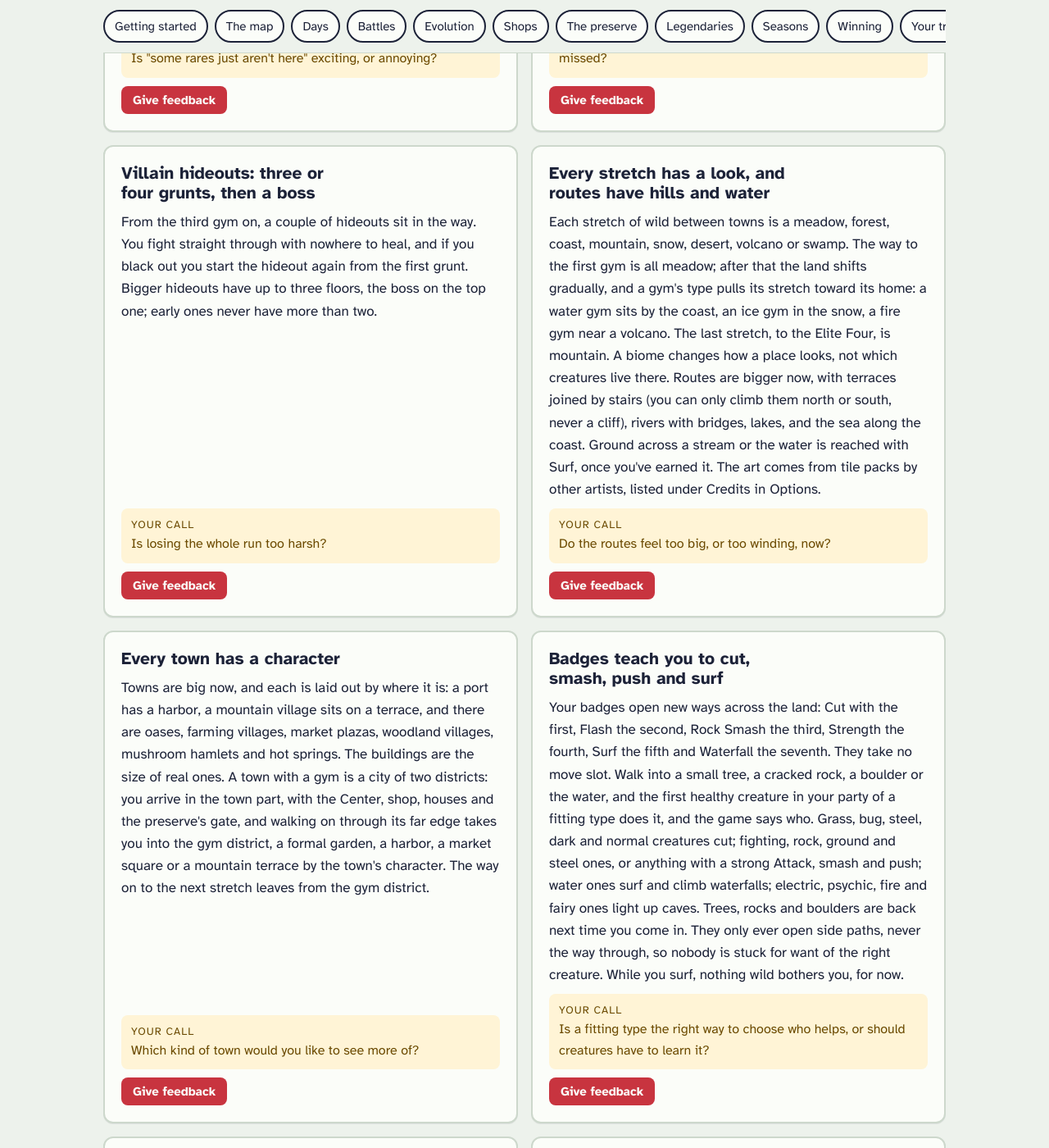
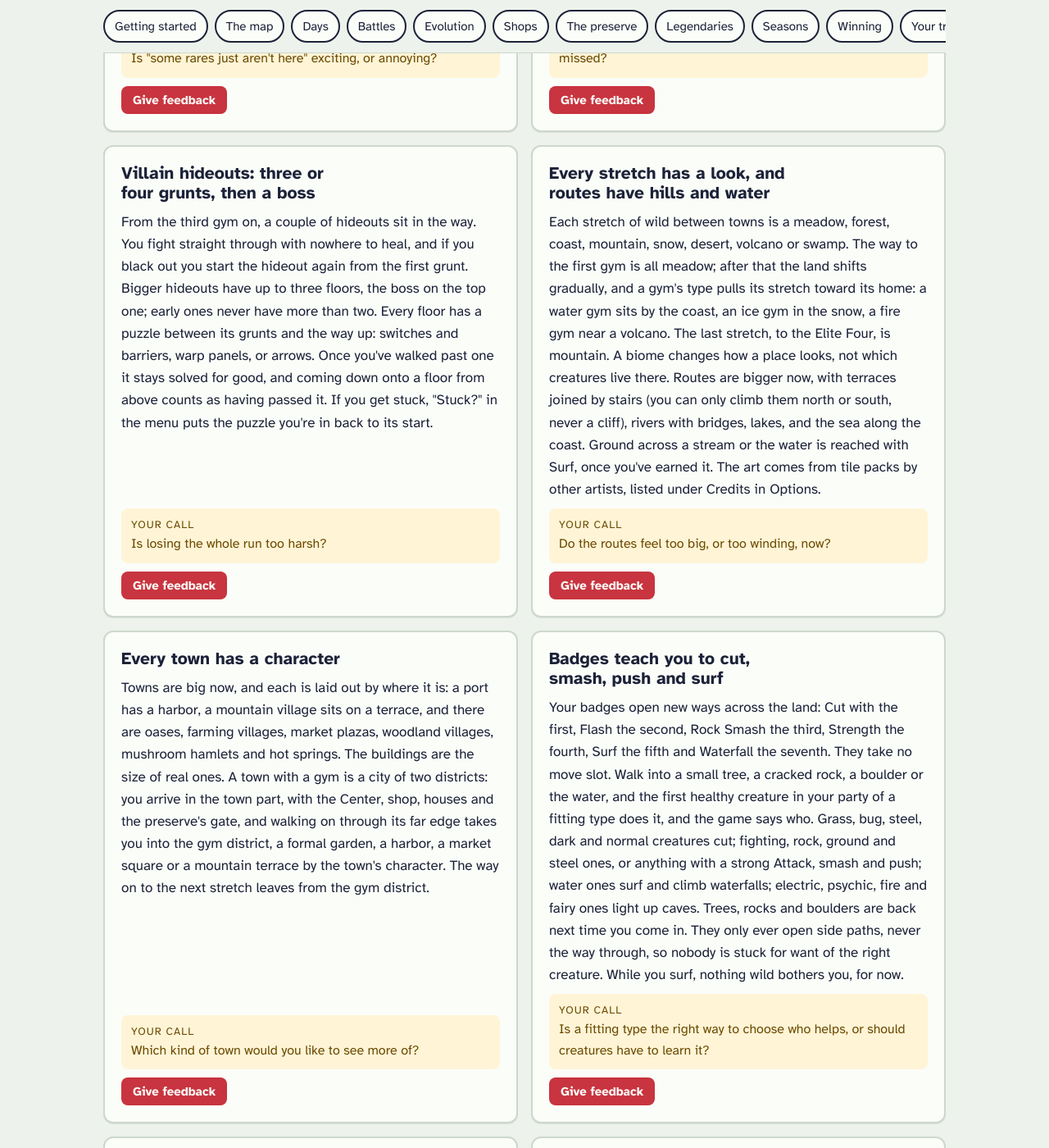
Before and after one commit to Four-Cube-Games/super-adventure, a Jekyll site: the page built from handbook.html, in a window 1280 px wide and 1400 px high, scrolled down 4188 px. Shown: the whole window at 82% size. Built offline with Jekyll 4.4.1, drawn with Linux system fonts in a browser that asks for light colours; some of the changed text lies outside the part shown.

Commit message:
Describe puzzles in hideouts and Victory Road

```diff
--- a/handbook.html
+++ b/handbook.html
@@ -139,7 +139,7 @@ styles: /assets/handbook.css
     </article>
     <article class="rule" data-rule="hideouts">
       <h3>Villain hideouts: three or four grunts, then a boss</h3>
-      <p class="said">From the third gym on, a couple of hideouts sit in the way. You fight straight through with nowhere to heal, and if you black out you start the hideout again from the first grunt. Bigger hideouts have up to three floors, the boss on the top one; early ones never have more than two.</p>
+      <p class="said">From the third gym on, a couple of hideouts sit in the way. You fight straight through with nowhere to heal, and if you black out you start the hideout again from the first grunt. Bigger hideouts have up to three floors, the boss on the top one; early ones never have more than two. Every floor has a puzzle between its grunts and the way up: switches and barriers, warp panels, or arrows. Once you've walked past one it stays solved for good, and coming down onto a floor from above counts as having passed it. If you get stuck, "Stuck?" in the menu puts the puzzle you're in back to its start.</p>
       <p class="ask">Is losing the whole run too harsh?</p>
       <a class="tell" href="{{ site.repo }}/issues/new?template=feedback.yml&amp;title=Handbook%3A%20Villain%20hideouts%3A%20three%20or%20four%20grunts%2C%20then%20a%20boss&amp;rule=Villain%20hideouts%3A%20three%20or%20four%20grunts%2C%20then%20a%20boss">Give feedback</a>
     </article>
@@ -169,7 +169,7 @@ styles: /assets/handbook.css
     </article>
     <article class="rule" data-rule="dark-caves">
       <h3>Deep caves are dark until someone can light them</h3>
-      <p class="said">Caves in the second half of the map show only a circle around you. With a creature in your party that can use Flash, you see the whole cave.</p>
+      <p class="said">Caves in the second half of the map show only a circle around you. With a creature in your party that can use Flash, you see the whole cave. Every floor of Victory Road, the last cave before the Elite Four, has a crate puzzle, solved for good once you've walked past it.</p>
       <p class="ask">Is a dark cave a fun puzzle or a chore?</p>
       <a class="tell" href="{{ site.repo }}/issues/new?template=feedback.yml&amp;title=Handbook%3A%20Deep%20caves%20are%20dark%20until%20someone%20can%20light%20them&amp;rule=Deep%20caves%20are%20dark%20until%20someone%20can%20light%20them">Give feedback</a>
     </article>
```
